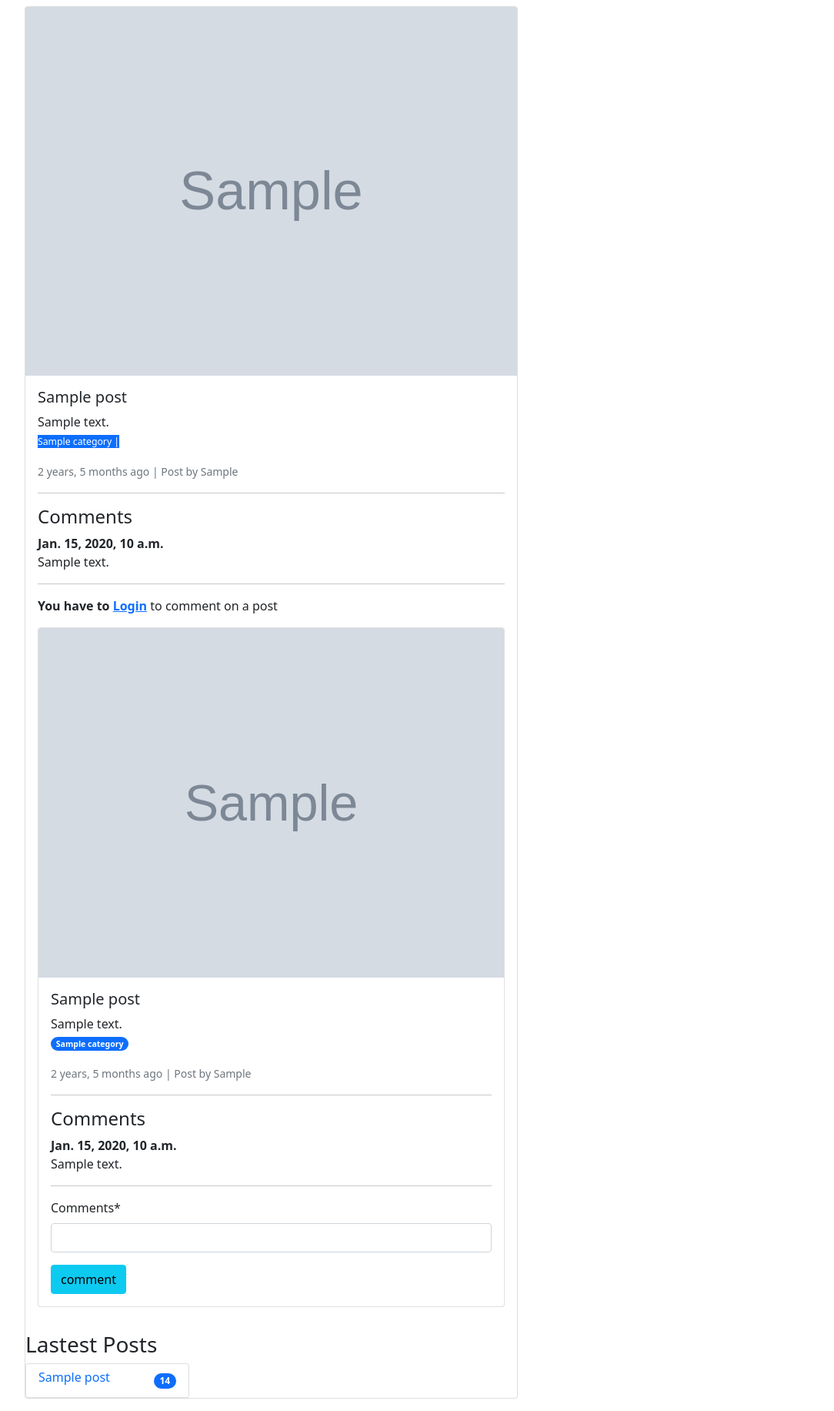
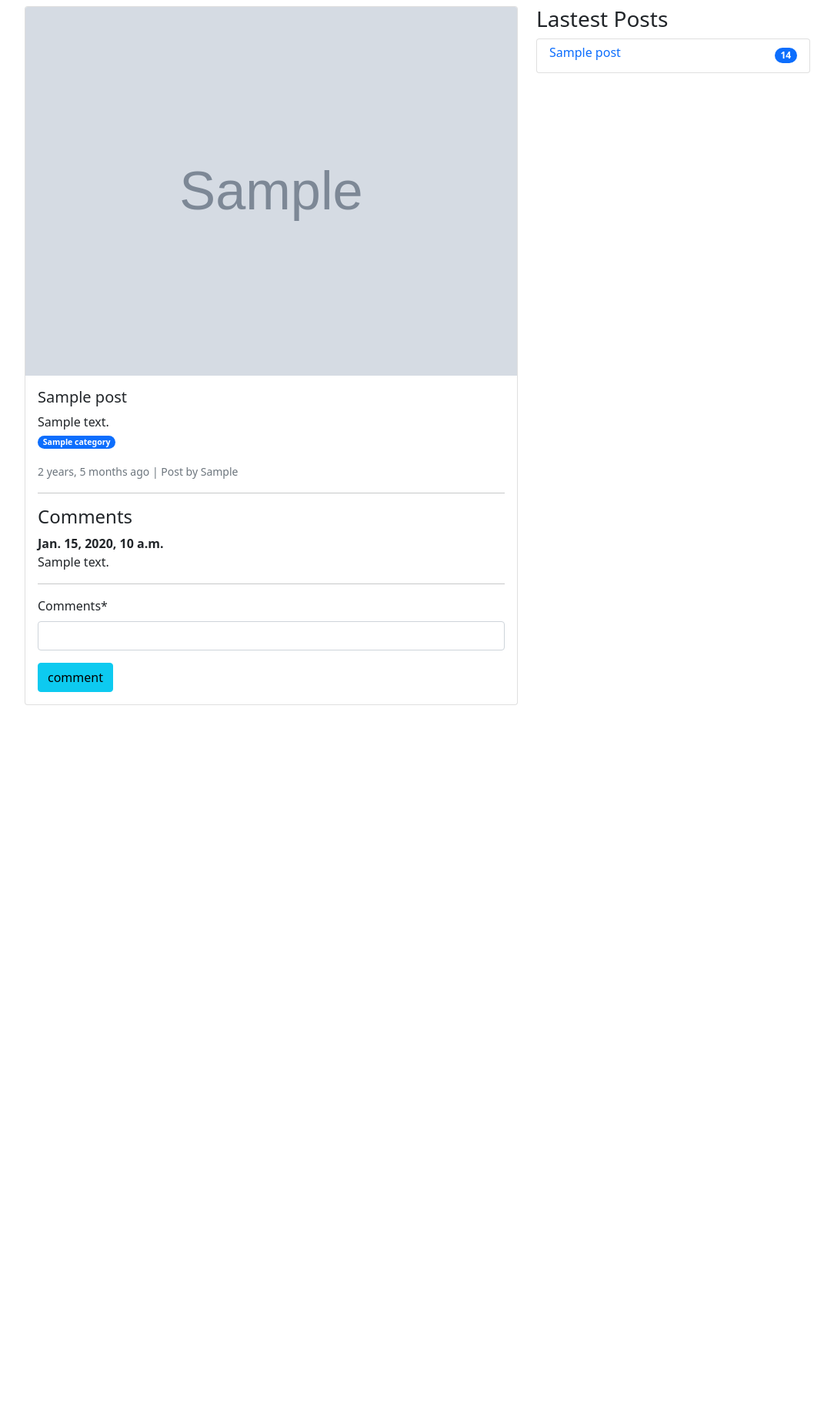
Before and after one commit to rcoffie/simple-blog-app, a Django app: page /1/ in a window 1280 px wide. Shown: the part 56-1889 px from the top of the page at 77% size, without its empty margins (50-1134 px from the left). After the commit the page ends 972 px from the top, so only its background shows below. Run offline with Django 4.2, Linux system fonts and the light colour scheme; tables that the repository leaves empty hold one stand-in row (values such as "Sample post"); grey boxes marked "Sample" are stand-in pictures; some libraries are stand-ins or nearby versions.

Commit message:
working on git conflict

```diff
--- a/post/urls.py
+++ b/post/urls.py
@@ -7,6 +7,6 @@ urlpatterns = [
    path('<int:id>/update/',views.update_post,name='update_post'),
    path('<int:id>/delete/',views.delete_post,name='delete_post'),
    path('draft', views.draft, name='draft'),
-   path('category/',views.category,name='category'),
+   path('category/<str:category>/',views.category,name='category'),
 
 ]
--- a/templates/base.html
+++ b/templates/base.html
@@ -31,7 +31,7 @@
                 Categories
               </a>
               <ul class="dropdown-menu" aria-labelledby="navbarDropdown">
-                <li><a class="dropdown-item" value='Technology' href="{%url 'category' %}">Technology</a></li>
+                <li><a class="dropdown-item" value='Technology' href="#">Technology</a></li>
                 <li><a class="dropdown-item" href="#">Fashion</a></li>
                 <li><hr class="dropdown-divider"></li>
                 <li><a class="dropdown-item" href="#">Others</a></li>
--- a/templates/posts/post_detail.html
+++ b/templates/posts/post_detail.html
@@ -8,41 +8,6 @@
   {%endfor%}
   <div class="row">
     <div class="col-md-7">
-      <div class="card mb-3">
-        <img src="{{post.images.url}}" class="card-img-top" alt="...">
-        <div class="card-body">
-          <h5 class="card-title">{{post.title}}</h5>
-          <p class="card-text">{{post.content}}
-            <br>
-             <span><small class="">
-                {% for cat in post.category.all %}
-                <!--  TODO: will try to add number views or read -->
-              <small > <a class="bg-primary text-white text-decoration-none" href="{% url 'category' cat.name %}"> {{cat}} | </a> </small>
-                {% endfor %}
-            </small> </span>
-          </p>
-          <p class="card-text"><small class="text-muted">{{post.created_on| naturaltime}} | <span>Post by {{post.author|capfirst}} </small></p>
-          <hr>
-          <h4>Comments</h4>
-          {%if comments %}
-            {%for comment in comments%}
-            <p><strong>{{ comment.date_added }}</strong> <br>
-            {{ comment.comments }}</p>
-            <hr>
-            {% endfor %}
-          {% else %}
-            No comment Yet... Add one
-          {% endif %}
-          {%if user.is_authenticated%}
-            <form action='' method="POST">
-              {% csrf_token %}
-              {{replyform | crispy}}
-              <input class='btn btn-info' type='submit' value='comment'>
-            </form>
-          {% else %}
-            <p><strong>You have to <a href="{%url 'login' %}">Login</a></strong> to comment on a post</p>
-          {% endif %}
-
       <div class="card mb-3">
         <img src="{{post.images.url}}" class="card-img-top" alt="...">
         <div class="card-body">
@@ -77,8 +42,8 @@
         </div>
       </div>
 
+    </div>
 
-    </div>
       <div class="col-md-4">
         <h3>Lastest Posts</h3>
         <ul class="list-group">
@@ -90,6 +55,8 @@
           {% endfor %}
         </ul>
       </div>
+
+
   </div>
   </div>
 {% endblock %}
```
Also changed, not shown: post/migrations/0032_alter_posts_status.py (added). Lines whose indentation alone changed are shown as unchanged.
